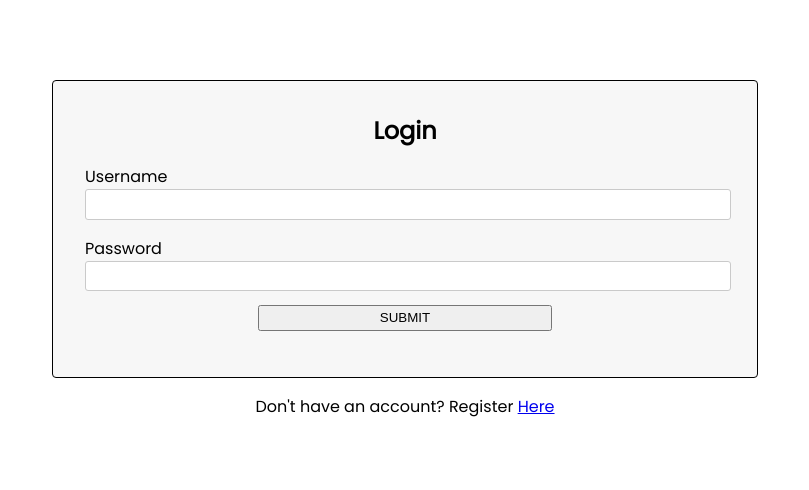
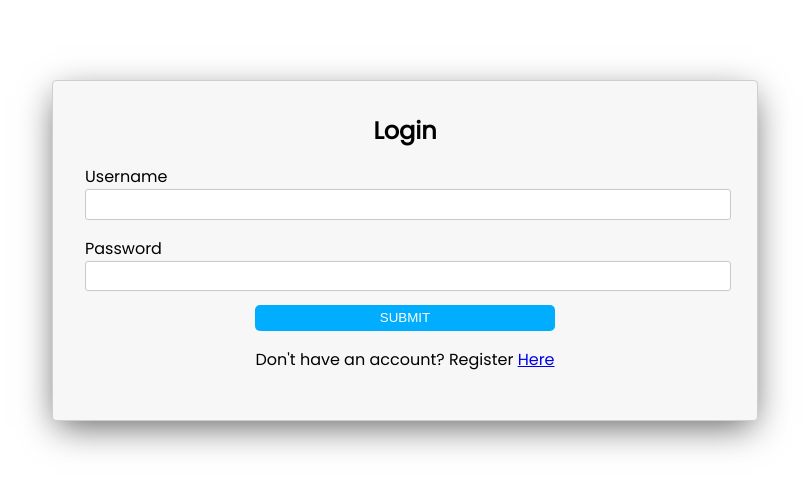
Before and after one commit to mplombana1/front-end-test, an Angular app: page /login in a window 1280 px wide. Shown: the top 490 px of the page, without its empty margins (235-1044 px from the left). Built offline with nearby package versions, Linux system fonts and the light colour scheme.

Commit message:
added animations to products/home page and css upgrades to login/register

```diff
--- a/src/app/app.module.ts
+++ b/src/app/app.module.ts
@@ -10,6 +10,7 @@ import { HomeComponent } from './components/home/home.component';
 import { RegisterComponent } from './components/register/register.component';
 import { ProductsComponent } from './components/products/products.component';
 import { BrowserAnimationsModule} from '@angular/platform-browser/animations'
+import { Browser } from '../../node_modules/protractor';
 
 @NgModule({
   declarations: [
--- a/src/app/components/home/home.component.html
+++ b/src/app/components/home/home.component.html
@@ -1,4 +1,4 @@
-<div class="header">
+<div class="header" >
   <div></div>
   <div>
     <i class="fa fa-apple"></i>
@@ -9,10 +9,10 @@
     </div>
 </div>
 
-<div class="container" [routerLink]="['/products']" style="cursor:pointer;">
+<div class="container" [routerLink]="['/products']" style="cursor:pointer;" [@changeOpacity]=currentState>
   <img src="assets/images/apple-logo.png" alt="" />
 
   <h4>New Products Coming This Fall</h4>
-  <h2>2019</h2>
+  <h2 >2019</h2>
 
 </div>
--- a/src/app/components/home/home.component.ts
+++ b/src/app/components/home/home.component.ts
@@ -1,17 +1,38 @@
-import { Component, OnInit } from '@angular/core';
+import { Component, OnInit, AfterViewInit } from '@angular/core';
+import { trigger, state, style, animate, transition } from '@angular/animations';
+
 import { Router } from "@angular/router";
 
 
 @Component({
   selector: 'app-home',
   templateUrl: './home.component.html',
-  styleUrls: ['./home.component.css']
+  styleUrls: ['./home.component.css'],
+  animations: [
+    trigger('changeOpacity', [
+      state('initial', style({
+        opacity:'-1'
+      })),
+      state('final', style({
+        opacity:'1'
+
+      })),
+      transition('initial=>final', animate('1500ms')),
+      transition('final=>initial', animate('1000ms'))
+    ]),
+  ]
 })
-export class HomeComponent implements OnInit {
+export class HomeComponent implements AfterViewInit {
+  currentState = 'initial';
 
   constructor(private router :Router ) { }
 
-  ngOnInit() {
+  changeState() {
+    this.currentState = this.currentState === 'initial' ? 'final' : 'initial';
+  }
+
+  ngAfterViewInit(){
+    this.changeState();
   }
 
   logout(){
--- a/src/app/components/login/login.component.css
+++ b/src/app/components/login/login.component.css
@@ -5,10 +5,13 @@
     margin: 0 auto;
     background: #f7f7f7;
     height: auto;
-    border: 1px solid #000;
+    border: 1px solid #cfcfcf;
     border-radius: 4px;
     padding: 2em;
     margin-top:5em;
+    -webkit-box-shadow: 0px 10px 34px -5px rgba(0,0,0,0.63);
+    -moz-box-shadow: 0px 10px 34px -5px rgba(0,0,0,0.63);
+    box-shadow: 0px 10px 34px -5px rgba(0,0,0,0.63);
 }
 .login h2{
     margin: 0;
@@ -23,7 +26,13 @@
     border-radius: 3px;
 }
 .submit{
-    margin: 1em 13em;
+    width: 300px;
+    margin: 0 auto;
+    margin-top: 1em;
+    border-radius: 5px;
+    border: none;
+    background: #00adff;
+    color: #fff;
     height: 2em;
 }
 .register{
--- a/src/app/components/login/login.component.html
+++ b/src/app/components/login/login.component.html
@@ -26,16 +26,17 @@
                 </div>
               </div>
             </div>
-
       </form>
 
+    </div>
 
+      <button class="submit" (click)="submit()">SUBMIT</button>
+
+
+    <div class="register">
+      <p>Don't have an account? Register
+        <a [routerLink]="['/register']">Here</a>
+      </p>
     </div>
-    <button class="submit" (click)="submit()">SUBMIT</button>
   </form>
 </div>
-
-<div class="register">
-    <p>Don't have an account? Register <a [routerLink]="['/register']">Here</a>
-    </p>
-</div>
--- a/src/app/components/login/login.component.ts
+++ b/src/app/components/login/login.component.ts
@@ -1,4 +1,4 @@
-import { Component, OnInit } from "@angular/core";
+import { Component, OnInit,AfterViewInit } from "@angular/core";
 import {
   FormBuilder,
   FormGroup,
@@ -10,12 +10,15 @@ import { Router } from "@angular/router";
 @Component({
   selector: "app-login",
   templateUrl: "./login.component.html",
-  styleUrls: ["./login.component.css"]
+  styleUrls: ["./login.component.css"],
+
 })
 export class LoginComponent implements OnInit {
   form: FormGroup;
   username: string;
   password: string;
+  currentState = 'initial';
+
 
   constructor(
     private fb: FormBuilder,
@@ -28,7 +31,9 @@ export class LoginComponent implements OnInit {
     });
   }
 
-  ngOnInit() {}
+  ngOnInit() {
+  }
+
 
   submit() {
     //checks if form is valid
--- a/src/app/components/products/products.component.html
+++ b/src/app/components/products/products.component.html
@@ -12,7 +12,7 @@
 
 </div>
 
-<div class="container" id="container">
+<div class="container" id="container" [@changeDivSize]=currentState>
     <img src="assets/images/apple-logo.png" alt="" />
     <button (click)="addMargin()"></button>
 
--- a/src/app/components/products/products.component.ts
+++ b/src/app/components/products/products.component.ts
@@ -1,25 +1,45 @@
-import { Component, OnInit, AfterViewInit } from '@angular/core';
+import { Component, OnInit, AfterViewInit } from "@angular/core";
+import {
+  trigger,
+  state,
+  style,
+  animate,
+  transition
+} from "@angular/animations";
 
 @Component({
-  selector: 'app-products',
-  templateUrl: './products.component.html',
-  styleUrls: ['./products.component.css']
+  selector: "app-products",
+  templateUrl: "./products.component.html",
+  styleUrls: ["./products.component.css"],
+  animations: [
+    trigger("changeDivSize", [
+      state(
+        "initial",
+        style({
+          margin: "0"
+        })
+      ),
+      state(
+        "final",
+        style({
+          margin: "0 3em"
+        })
+      ),
+      transition("initial=>final", animate("600ms")),
+      transition("final=>initial", animate("600ms"))
+    ])
+  ]
 })
 export class ProductsComponent implements AfterViewInit {
+  currentState = "initial";
 
-  constructor() {
-
-   }
-
-  ngOnInit() {
+  constructor() {}
+  changeState() {
+    this.currentState = this.currentState === "initial" ? "final" : "initial";
   }
-  addMargin(){
-    let container = document.getElementById('container')
-    container.classList.toggle('open')
-  }
+  ngOnInit() {}
 
   ngAfterViewInit() {
-    this.addMargin();
-
+    this.changeState();
+  }
 }
-}
--- a/src/app/components/register/register.component.css
+++ b/src/app/components/register/register.component.css
@@ -4,11 +4,14 @@
     flex-direction: column;
     margin: 0 auto;
     background: #f7f7f7;
-    height:auto;
-    border: 1px solid #000;
+    height: auto;
+    border: 1px solid #cfcfcf;
     border-radius: 4px;
     padding: 2em;
     margin-top:5em;
+    -webkit-box-shadow: 0px 10px 34px -5px rgba(0,0,0,0.63);
+    -moz-box-shadow: 0px 10px 34px -5px rgba(0,0,0,0.63);
+    box-shadow: 0px 10px 34px -5px rgba(0,0,0,0.63);
 }
 .register h2{
     margin: 0;
@@ -23,7 +26,13 @@
     border-radius: 3px;
 }
 .submit{
-    margin: 1em 13em;
+    width: 300px;
+    margin: 0 auto;
+    margin-top: 1em;
+    border-radius: 5px;
+    border: none;
+    background: #00adff;
+    color: #fff;
     height: 2em;
 }
 .login{
--- a/src/app/services/login.service.ts
+++ b/src/app/services/login.service.ts
@@ -35,8 +35,6 @@ export class LoginService {
           }
         })
       })
-
-
     }
   }
 
```
Also changed, not shown: src/app/app.component.html (line endings or trailing spaces).
